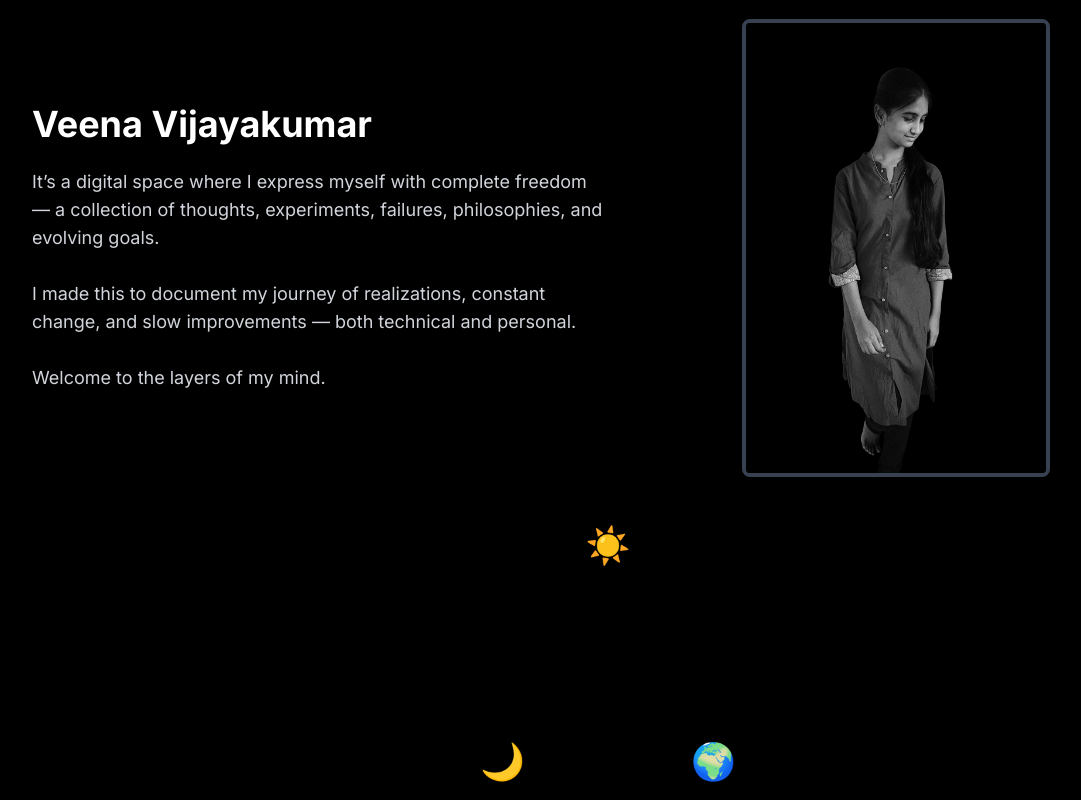
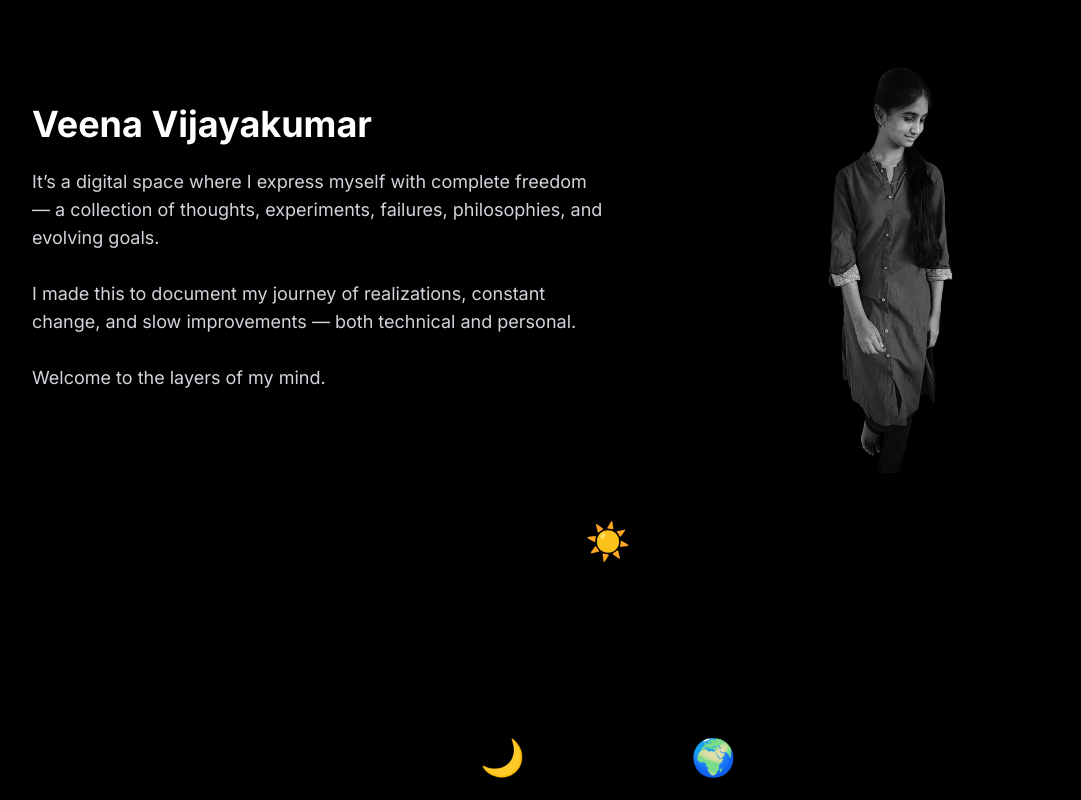
Before and after one commit to Veena-vk/veena-portfolio-dev, a Next.js app: page / in a window 1280 px wide. Shown: the whole page, without its empty margins (32-1113 px from the left). Built offline with nearby package versions, Linux system fonts and the light colour scheme.

Commit message:
Update page.tsx

```diff
--- a/app/page.tsx
+++ b/app/page.tsx
@@ -24,7 +24,7 @@ export default function Home() {
 
         {/* Image Block */}
         <div className="md:w-1/2 flex justify-center mb-8 md:mb-0">
-          <div className="rounded-lg overflow-hidden border-4 border-gray-700 shadow-lg">
+        <div className="rounded-lg overflow-hidden">
           <Image
              src="/profile.png"
              alt="Veena's profile"
```
Lines whose indentation alone changed are shown as unchanged.
